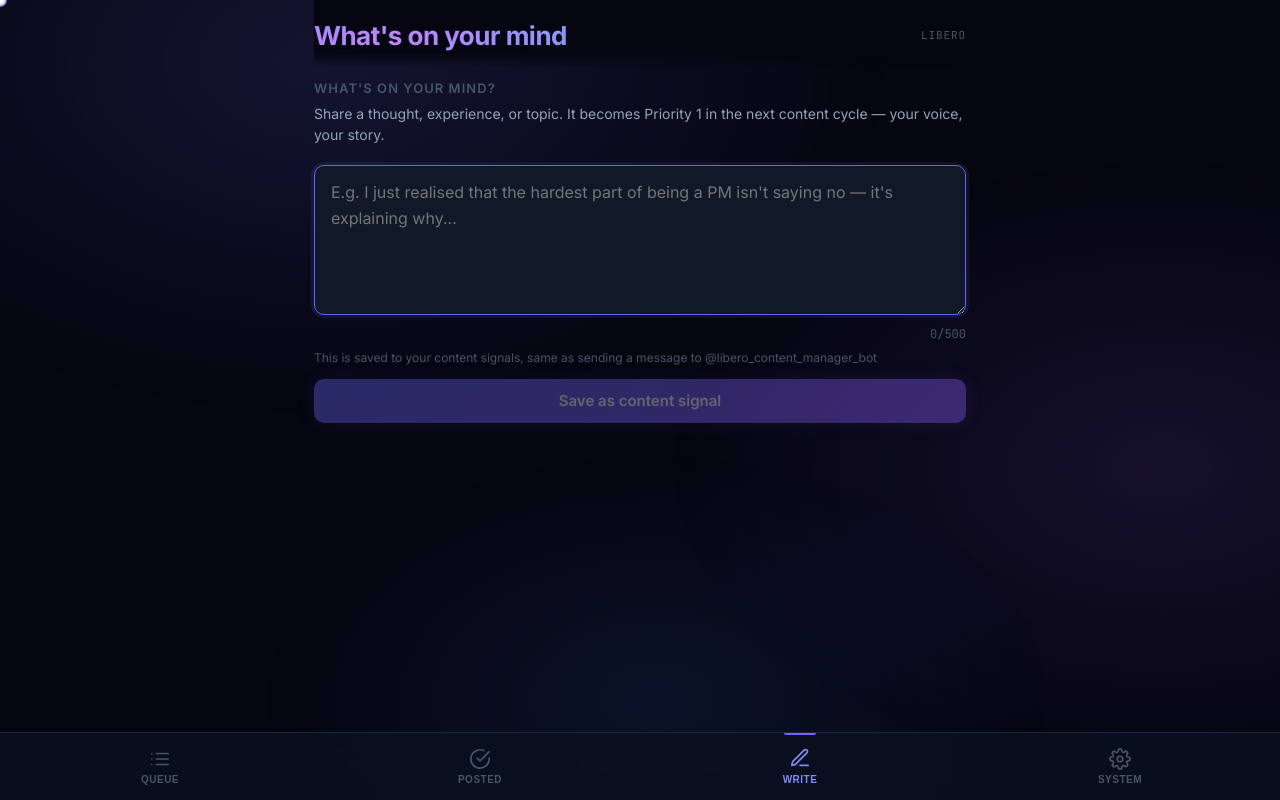
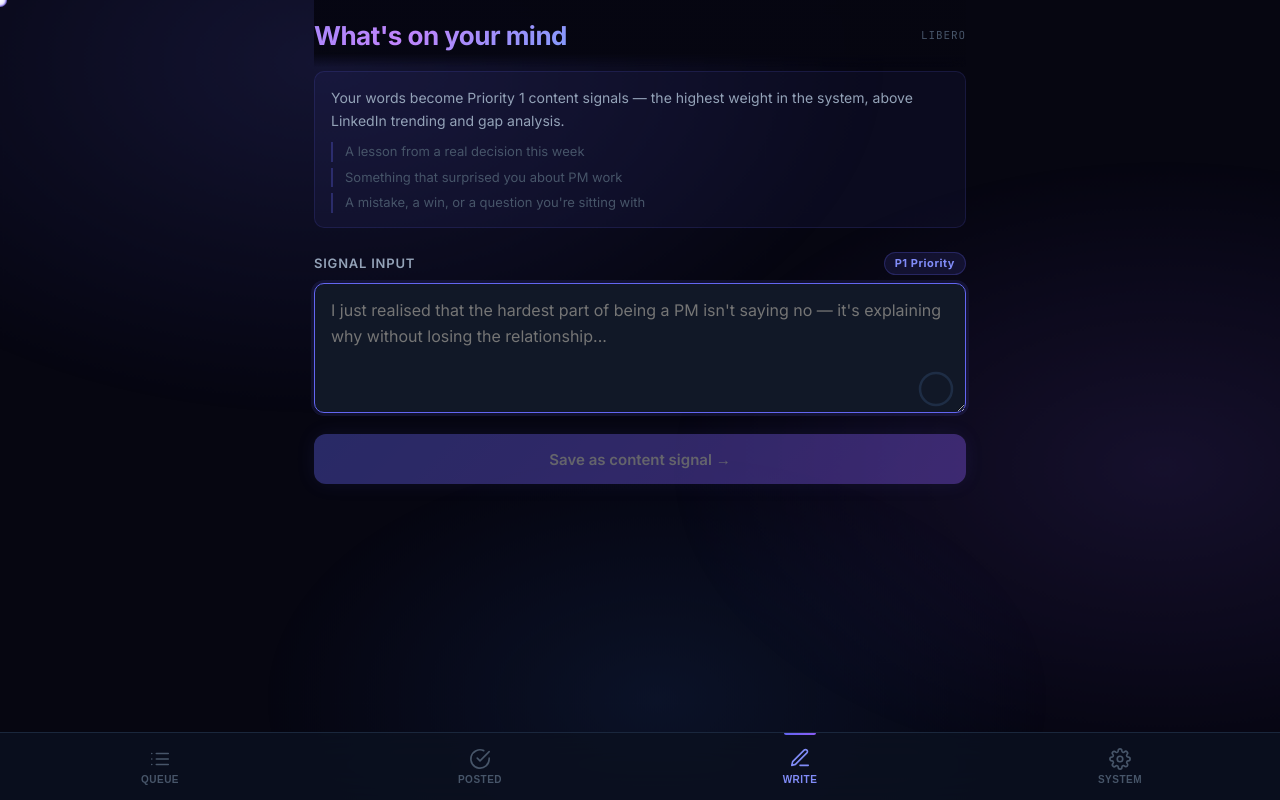
Before and after one commit to shiwangtiwari/libero-content-manager-frontend, a React (Vite) app: page / in a window 1280 px wide. Both pictures are taken after a click on the button "WRITE". Built offline with nearby package versions, Linux system fonts and the light colour scheme; no server answers.

Commit message:
Update Input.jsx

```diff
--- a/src/views/Input.jsx
+++ b/src/views/Input.jsx
@@ -1,4 +1,6 @@
 import { useState } from 'react'
+import BlurFade from '../bits/BlurFade.jsx'
+import GradientText from '../bits/GradientText.jsx'
 import { submitInput } from '../api/client.js'
 
 export default function Input() {
@@ -13,96 +15,142 @@ export default function Input() {
       await submitInput(text.trim())
       setDone(true)
       setText('')
-      setTimeout(() => setDone(false), 3000)
+      setTimeout(() => setDone(false), 4000)
     } catch {
-      alert('Failed to save. Is Railway running?')
+      alert('Failed to save. Check Railway is running.')
     } finally {
       setLoading(false)
     }
   }
 
+  const pct = text.length / 500
+  const circumference = 2 * Math.PI * 16
+
   return (
     <>
       <style>{`
-        .input-header {
-          font-size: 13px;
-          font-weight: 600;
-          letter-spacing: 0.08em;
-          text-transform: uppercase;
-          color: var(--text3);
-          margin-bottom: 4px;
-          padding-top: 8px;
-        }
-        .input-sub {
+        .input-desc {
           font-size: 14px;
           color: var(--text2);
-          margin-bottom: 20px;
+          line-height: 1.65;
+          margin-bottom: 24px;
+          padding: 14px 16px;
+          background: rgba(99,102,241,0.06);
+          border: 1px solid rgba(99,102,241,0.15);
+          border-radius: 10px;
+        }
+        .input-examples {
+          margin-top: 10px;
+          display: flex;
+          flex-direction: column;
+          gap: 6px;
+        }
+        .input-example {
+          font-size: 13px;
+          color: var(--text3);
+          padding-left: 12px;
+          border-left: 2px solid rgba(99,102,241,0.3);
           line-height: 1.5;
         }
-        .input-area {
-          margin-bottom: 12px;
+        .input-field-wrap { position: relative; margin-bottom: 16px; }
+        .input-counter {
+          position: absolute;
+          bottom: 12px;
+          right: 12px;
+          display: flex;
+          align-items: center;
+          gap: 6px;
         }
-        .input-area textarea {
-          font-size: 16px;
-          min-height: 150px;
-        }
-        .input-hint {
-          font-size: 12px;
-          color: var(--text3);
-          margin-top: 6px;
+        .input-counter-ring { transform: rotate(-90deg); }
+        .input-counter-ring circle {
+          transition: stroke-dashoffset 0.2s;
+          stroke-linecap: round;
         }
         .input-success {
-          background: #022c22;
-          border: 1px solid var(--green);
+          background: rgba(16,185,129,0.08);
+          border: 1px solid rgba(16,185,129,0.25);
           color: var(--green);
-          border-radius: 8px;
-          padding: 12px 16px;
+          border-radius: 10px;
+          padding: 14px 18px;
           font-size: 14px;
-          font-weight: 500;
-          margin-top: 12px;
-          text-align: center;
+          font-weight: 600;
+          margin-top: 14px;
+          display: flex;
+          align-items: center;
+          gap: 10px;
+          animation: toast-in 0.3s cubic-bezier(0.34,1.56,0.64,1);
         }
-        .char-count {
-          text-align: right;
-          font-size: 12px;
-          color: var(--text3);
-          font-family: var(--mono);
-          margin-top: 4px;
+        .input-p1-badge {
+          display: inline-block;
+          background: rgba(99,102,241,0.12);
+          border: 1px solid rgba(99,102,241,0.25);
+          color: var(--accent2);
+          padding: 2px 10px;
+          border-radius: 99px;
+          font-size: 11px;
+          font-weight: 700;
+          letter-spacing: 0.05em;
         }
       `}</style>
 
-      <div className="input-header">What's on your mind?</div>
-      <div className="input-sub">
-        Share a thought, experience, or topic. It becomes Priority 1 in the next content cycle — your voice, your story.
+      <BlurFade delay={0}>
+        <div className="input-desc">
+          <p>Your words become Priority 1 content signals — the highest weight in the system, above LinkedIn trending and gap analysis.</p>
+          <div className="input-examples">
+            <div className="input-example">A lesson from a real decision this week</div>
+            <div className="input-example">Something that surprised you about PM work</div>
+            <div className="input-example">A mistake, a win, or a question you're sitting with</div>
           </div>
+        </div>
+      </BlurFade>
 
-      <div className="input-area">
+      <BlurFade delay={0.1}>
+        <div style={{ display: 'flex', alignItems: 'center', justifyContent: 'space-between', marginBottom: 8 }}>
+          <label style={{ margin: 0 }}>Signal input</label>
+          <span className="input-p1-badge">P1 Priority</span>
+        </div>
+        <div className="input-field-wrap">
           <textarea
             value={text}
             onChange={e => setText(e.target.value)}
-          placeholder="E.g. I just realised that the hardest part of being a PM isn't saying no — it's explaining why..."
+            placeholder="I just realised that the hardest part of being a PM isn't saying no — it's explaining why without losing the relationship..."
             maxLength={500}
             autoFocus
+            style={{ paddingBottom: 48 }}
           />
-        <div className="char-count">{text.length}/500</div>
-        <div className="input-hint">
-          This is saved to your content signals, same as sending a message to @libero_content_manager_bot
+          <div className="input-counter">
+            <svg width="36" height="36" className="input-counter-ring" viewBox="0 0 36 36">
+              <circle cx="18" cy="18" r="16" fill="none" stroke="var(--border)" strokeWidth="2.5" />
+              <circle
+                cx="18" cy="18" r="16" fill="none"
+                stroke={pct > 0.9 ? 'var(--red)' : 'var(--accent)'}
+                strokeWidth="2.5"
+                strokeDasharray={circumference}
+                strokeDashoffset={circumference * (1 - pct)}
+              />
+            </svg>
           </div>
         </div>
+      </BlurFade>
 
+      <BlurFade delay={0.15}>
         <button
           className="btn btn-primary"
-        style={{ width: '100%', fontSize: '15px' }}
+          style={{ width: '100%', fontSize: 15, height: 50, borderRadius: 12 }}
           onClick={handleSubmit}
           disabled={loading || !text.trim()}
         >
-        {loading ? 'Saving…' : 'Save as content signal'}
+          {loading ? 'Saving…' : 'Save as content signal →'}
         </button>
+      </BlurFade>
 
       {done && (
+        <BlurFade delay={0}>
           <div className="input-success">
-          ✓ Saved — this will be used as P1 signal in the next generation cycle
+            <span>✓</span>
+            <span>Saved. Next content generation cycle will use this as P1 signal.</span>
           </div>
+        </BlurFade>
       )}
     </>
   )
```
Lines whose indentation alone changed are shown as unchanged.
